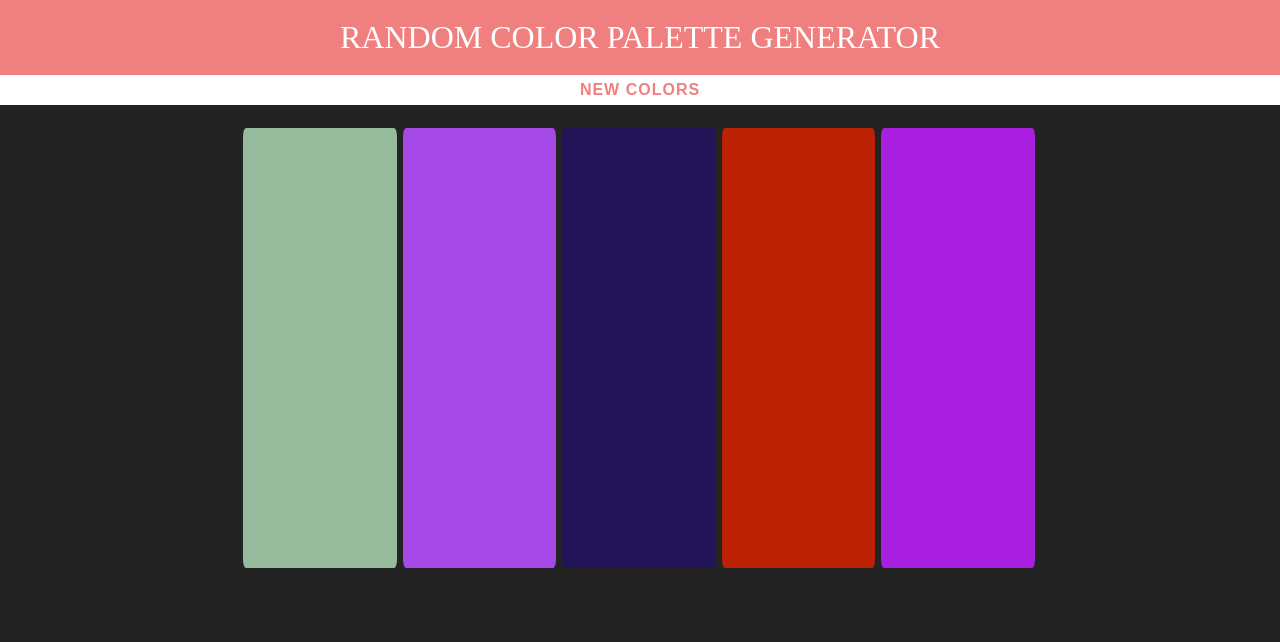
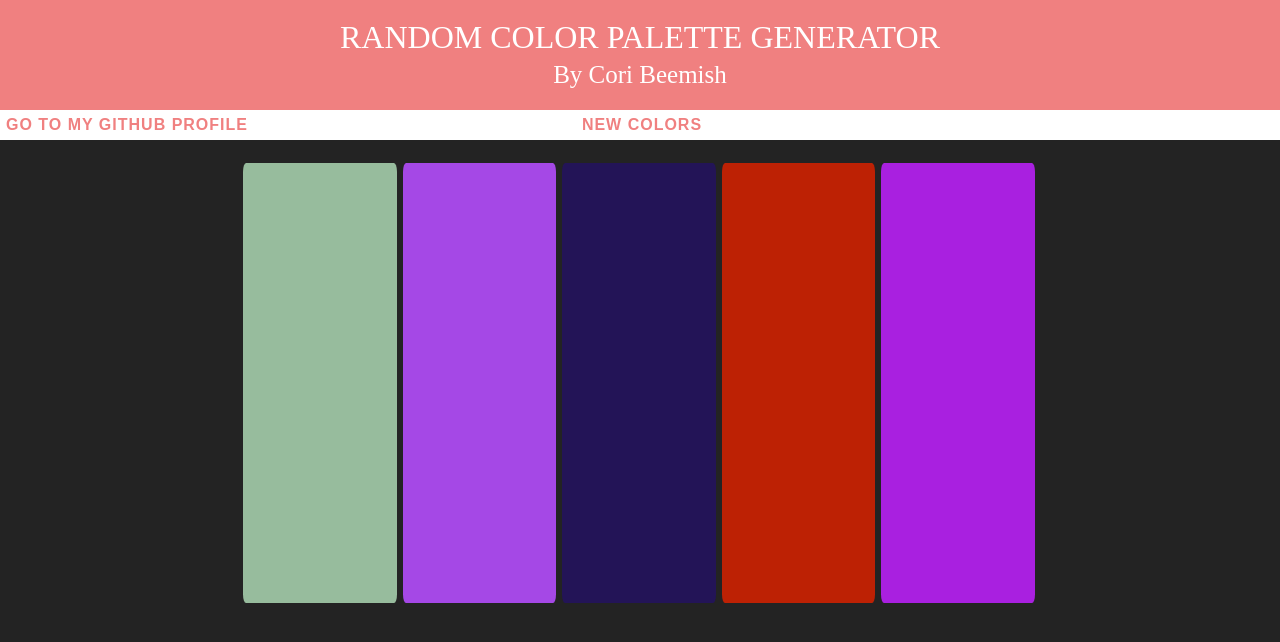
Before and after one commit to CoriBeemish/Random-Color-Palette-Generator, a plain HTML site: page index.html in a window 1280 px wide. Drawn offline with Linux system fonts and the light colour scheme.

Commit message:
Adding "GitHub" button to page

```diff
--- a/default.css
+++ b/default.css
@@ -29,6 +29,12 @@ h1 {
     margin: 0;
     text-transform: uppercase;
     padding: 20px 0;
+}
+
+span {
+    font-size: 25px;
+    font-family: "Montserrat";
+    text-transform: none;
 }
 
 #colorDisplay {
@@ -73,6 +79,14 @@ button {
         background-color: lightcoral;
     }
 
+#reset {
+    margin-right: 250px;
+}
+
+#github{
+    padding: 6px;
+    float: left;
+}
 
 p {
     font:caption;
--- a/index.html
+++ b/index.html
@@ -8,12 +8,20 @@
 </head>
 
 <body>
+
     <h1>
         Random Color Palette Generator
+        <br />
+        <span>By Cori Beemish</span>
     </h1>
     <div id="stripe">
+        <form action="https://github.com/CoriBeemish">
+            <button type="submit" id="github"> Go to my GitHub profile </button>
+        </form>
         <button id="reset">New Colors</button>
+
     </div>
+
     <div id="container">
         <div class="rectangle"></div>
         <div class="rectangle"></div>
```
Also changed, not shown: 1 other file.
